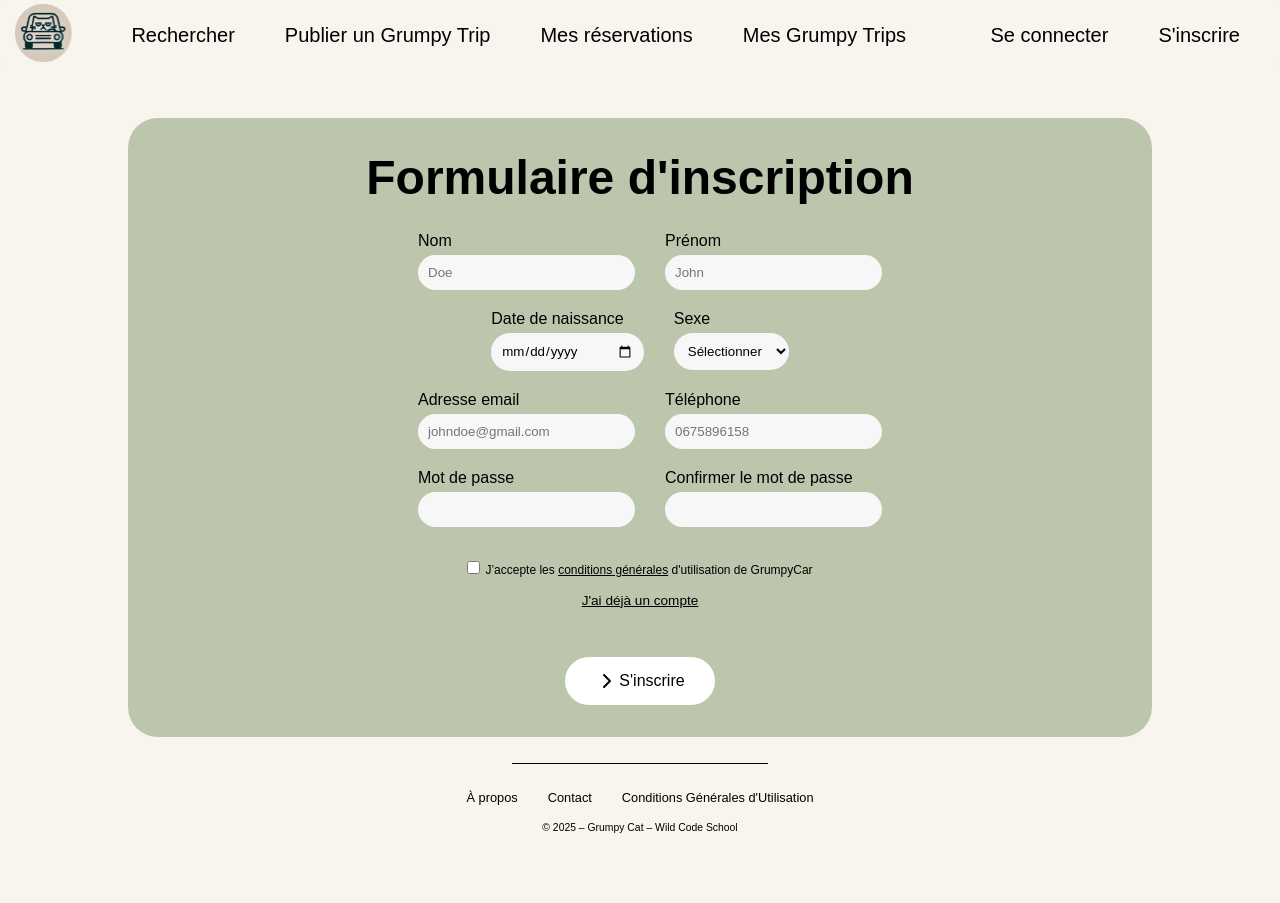
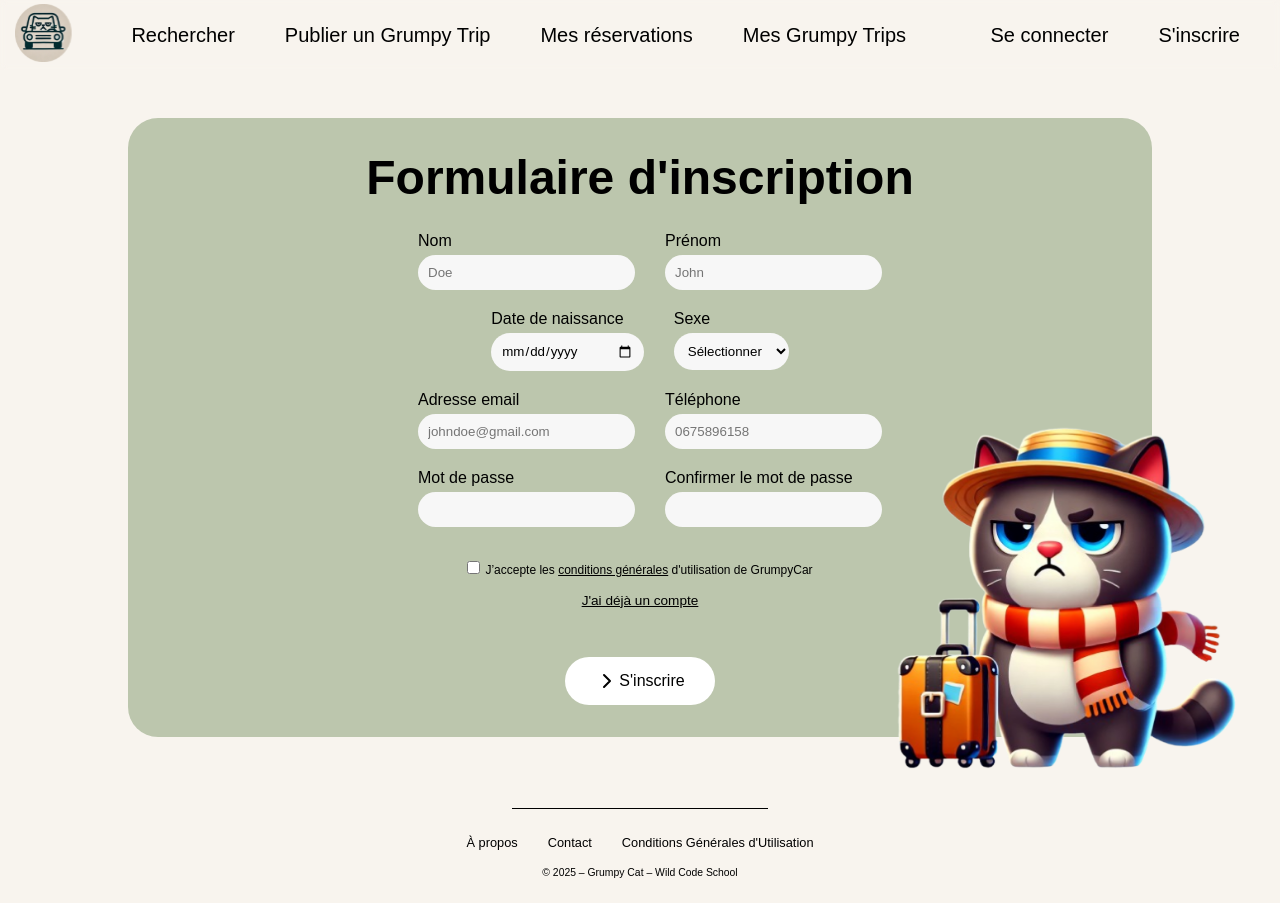
Before and after one commit to WildCodeSchool/2024-09-wns-bleu-2, a React (Vite) app in the folder frontend/: page /register in a window 1280 px wide. Before the commit the page ends 858 px from the top, so only its background shows below. Built offline with nearby package versions, Linux system fonts and the light colour scheme.

Commit message:
Added last modifications

```diff
--- a/frontend/src/pages/Register.tsx
+++ b/frontend/src/pages/Register.tsx
@@ -84,6 +84,7 @@ const Register = () => {
                </div>
             </div>
 
+
             <div className="input-row">
                <div className="input-group">
                   <label htmlFor="birthdate">Date de naissance</label>
@@ -96,11 +97,11 @@ const Register = () => {
                      <option value="">Sélectionner</option>
                      <option value="Homme">Homme</option>
                      <option value="Femme">Femme</option>
+                     <option value="Autre">Autre</option>
                   </select>
                   {errors.gender && <span className="error">{errors.gender.message}</span>}
                </div>
             </div>
-
             <div className="input-row">
                <div className="input-group">
                   <label htmlFor="email">Adresse email</label>
--- a/frontend/src/styles/register-form.scss
+++ b/frontend/src/styles/register-form.scss
@@ -1,134 +1,31 @@
 @import "../styles/root.scss";
-
-// .signup {
-//    width: 60%;
-//    max-width: 800px;
-//    margin: 4% auto 10%;
-//    background-color: $color-card-green;
-//    border-radius: 30px;
-//    padding: 2em;
-//    display: flex;
-//    flex-direction: column;
-//    align-items: center;
-//    .form-content {
-//       width: 100%;
-//       display: grid;
-//       grid-template-columns: repeat(2, 1fr);
-//       gap: 15px 30px;
-//       justify-content: center;
-//       align-items: center;
-//       padding: 1em 2em;
-//       h1 {
-//          grid-column: span 2;
-//          text-align: center;
-//          font-size: 2rem;
-//          margin-bottom: 20px;
-//       }
-//       .input-row {
-//          display: flex;
-//          flex-direction: column;
-//          align-items: center;
-//          text-align: left;
-//          width: 100%;
-//          label {
-//             font-weight: bold;
-//             font-size: 0.9rem;
-//             margin-bottom: 5px;
-//             display: block;
-//          }
-//          input, select {
-//             width: 100%;
-//             max-width: 250px;
-//             padding: 10px;
-//             border: none;
-//             border-radius: 20px;
-//             background-color: #f7f7f7;
-//             font-size: 1rem;
-//             outline: none;
-//          }
-//          select {
-//             max-width: 270px;
-//          }
-//       }
-//       .error {
-//          color: red;
-//          margin-top: 5px;
-//          text-align: center;
-//       }
-//       .checkbox-container {
-//          grid-column: span 2;
-//          display: flex;
-//          justify-content: center;
-//          align-items: center;
-//          font-size: 0.9rem;
-//          gap: 8px;
-//          margin-top: 30px;
-
-//          input[type="checkbox"] {
-//             width: 16px;
-//             height: 16px;
-//             margin-right: 5px;
-//          }
-
-//          a {
-//             text-decoration: none;
-//             cursor: pointer;
-//             color: #000;
-//             &:hover {
-//                opacity: 0.7;
-//             }
-//          }
-//       }
-//       .login {
-//          grid-column: span 2;
-//          display: flex;
-//          justify-content: center;
-//          align-items: center;
-//          a {
-//             text-decoration: underline;
-//             color: #000;
-//             &:visited,
-//             &:active {
-//                color: #000;
-//             }
-//             &:hover {
-//                opacity: 0.7;
-//             }
-//          }
-//       }
-//       .submit-container {
-//          grid-column: span 2;
-//          display: flex;
-//          justify-content: center;
-//          margin-top: 15px;
-
-//          button {
-//             padding: 12px 30px;
-//             font-size: 1rem;
-//             border-radius: 30px;
-//             background-color: white;
-//             border: none;
-//             display: flex;
-//             align-items: center;
-//             gap: 10px;
-//             transition: 0.3s ease;
-//             cursor: pointer;
-//             &:hover {
-//                background-color: $color-card-red;
-//             }
-//          }
-//       }
-//    }
-//    @media (max-width: 885px) {
-//       width: 80%;
-//    }
-// }
 
 .form-container {
    background-color: $color-card-green;
    border-radius: 30px;
-   margin: 3em auto;
+   margin: 3em auto 6em;
    max-width: 80%;
+   position: relative;
+   &:after {
+      content: "";
+      position: absolute;
+      background-image: url(../../public/chat-register.png);
+      background-size: contain;
+      background-repeat: no-repeat;
+      width: 40%;
+      height: 80%;
+      bottom: -25%;
+      right: -12%;
+      z-index: 5;
+
+      @media (min-width: 885px) and (max-width: 1100px) {
+         bottom: -42%;
+         right: -15%;
+      }
+      @media (max-width: 885px) {
+         display: none;
+      }
+   }
    .form-content {
       padding: 2em 5em;
       display: flex;
@@ -174,6 +71,7 @@
       .checkbox-container {
          margin: 2em 0 0.5em;
          font-size: 0.75rem;
+         text-align: center;
          input {
             margin-right: 5px;
          }
```
Also changed, not shown: frontend/public/chat-register.png, 1 other file (tests, documents, lock files or other folders).
